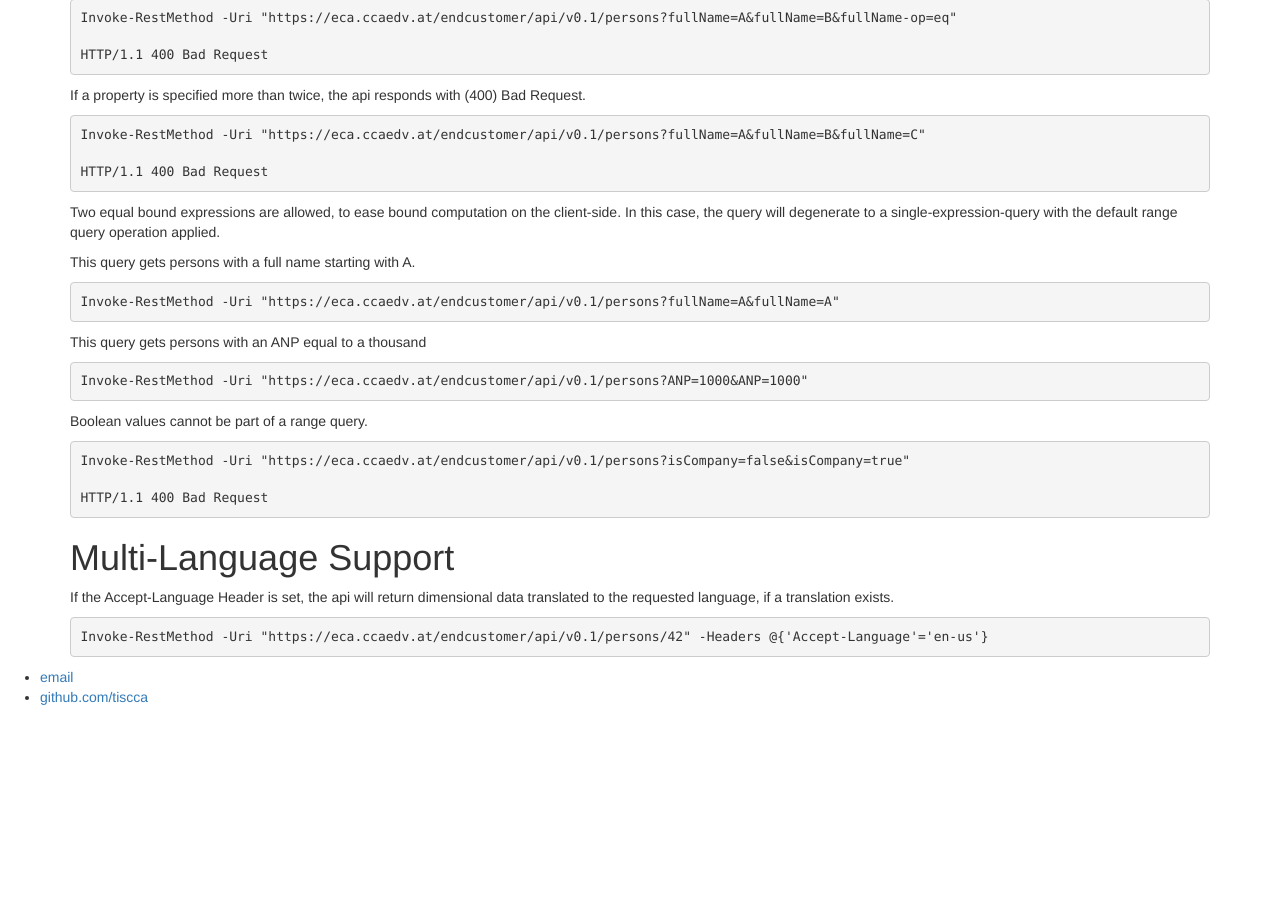
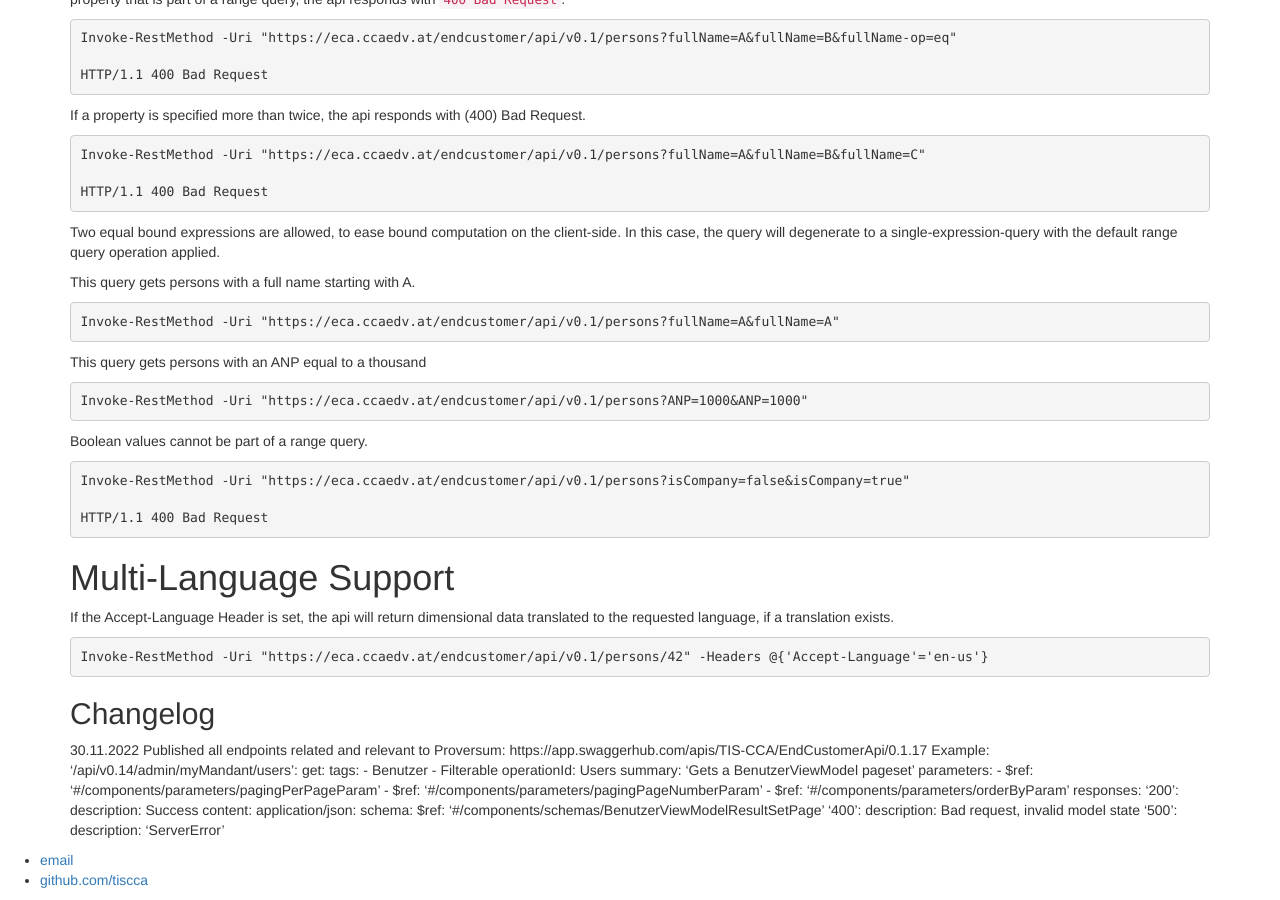
Before and after one commit to togethercca/togethercca.github.io, a Jekyll site: the page built from _pages/endCustomerApi.md, in a window 1280 px wide and 900 px high, scrolled down 7421 px. Built offline with Jekyll 4.4.1, drawn with Linux system fonts in a browser that asks for light colours; before the commit the page ends 8138 px from its top, so only the background shows below that.

Commit message:
Added EndcustomerAPI docs for Proversum

````diff
--- a/_pages/endCustomerApi.md
+++ b/_pages/endCustomerApi.md
@@ -436,3 +436,29 @@ If the Accept-Language Header is set, the api will return dimensional data trans
 ```powershell
 Invoke-RestMethod -Uri "https://eca.ccaedv.at/endcustomer/api/v0.1/persons/42" -Headers @{'Accept-Language'='en-us'}
 ```
+
+## Changelog
+30.11.2022 Published all endpoints related and relevant to Proversum: https://app.swaggerhub.com/apis/TIS-CCA/EndCustomerApi/0.1.17
+  Example:
+    '/api/v0.14/admin/myMandant/users':
+      get:
+        tags:
+          - Benutzer
+          - Filterable
+        operationId: Users
+        summary: 'Gets a BenutzerViewModel pageset'
+        parameters:
+          - $ref: '#/components/parameters/pagingPerPageParam'
+          - $ref: '#/components/parameters/pagingPageNumberParam'
+          - $ref: '#/components/parameters/orderByParam'
+        responses:
+          '200':
+            description: Success
+            content:
+              application/json:
+                schema:
+                  $ref: '#/components/schemas/BenutzerViewModelResultSetPage'
+          '400':
+            description: Bad request, invalid model state
+          '500':
+            description: 'ServerError'
````
